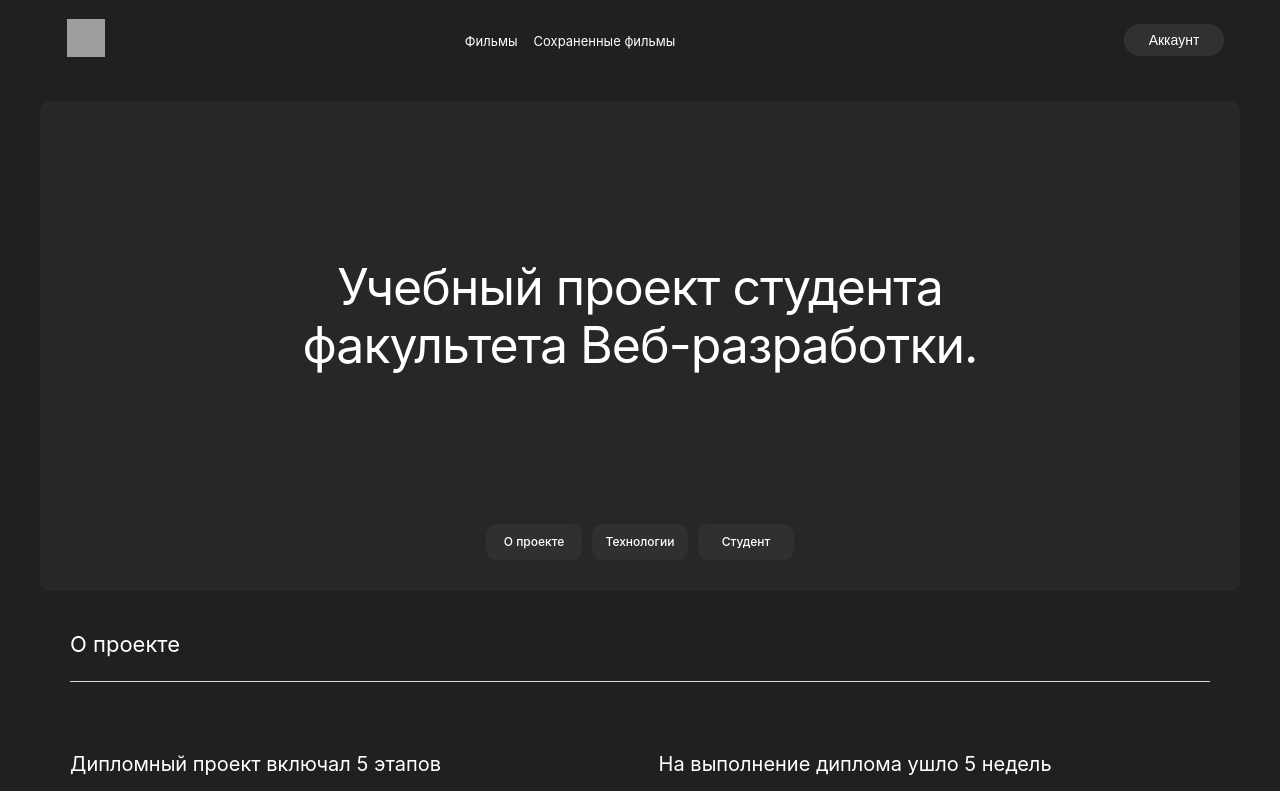
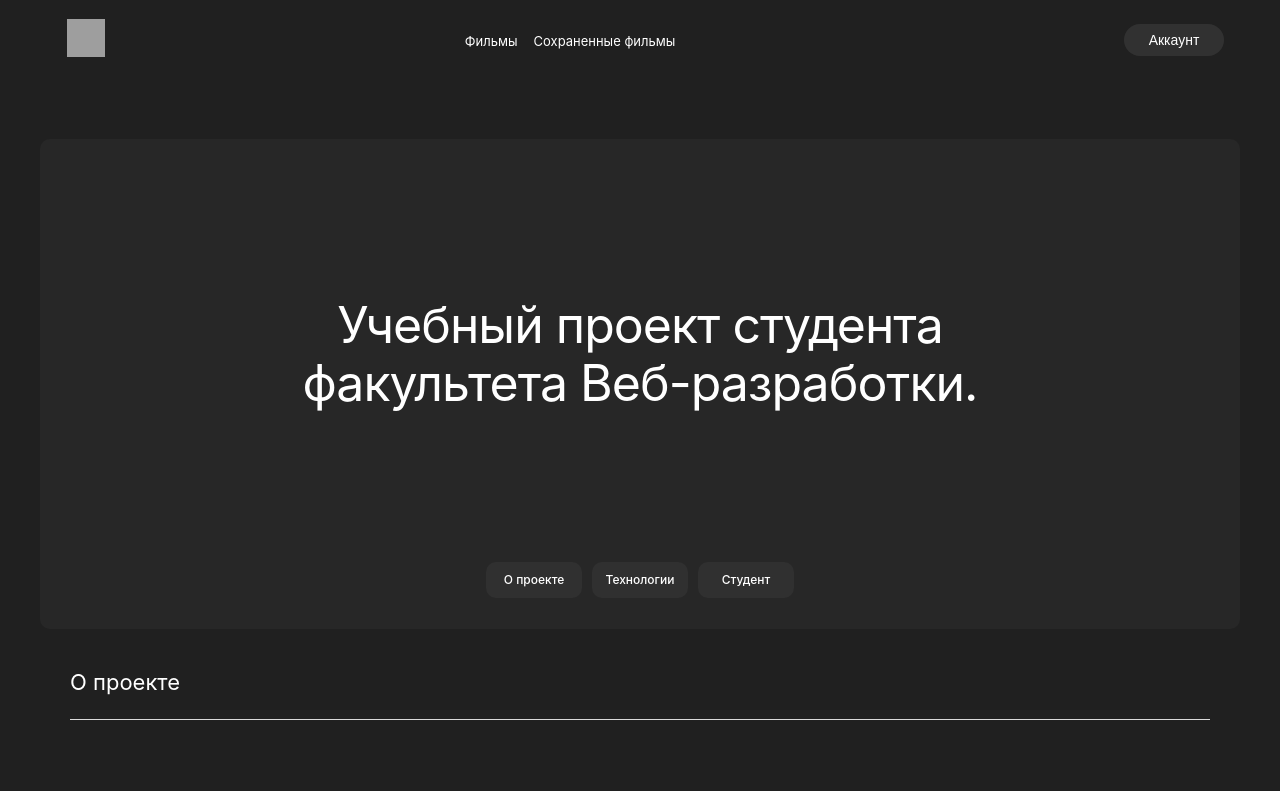
Before and after one commit to psychoHAHA/movies-explorer-frontend123, a React (Vite) app: page / in a window 1280 px wide. Shown: the top 791 px of the page. Built offline with nearby package versions, Linux system fonts and the light colour scheme; grey boxes are pictures that could not be loaded.

Commit message:
третья итерация

```diff
--- a/src/components/App/App.css
+++ b/src/components/App/App.css
@@ -2,6 +2,12 @@
   max-width: 100%;
   min-height: 100%;
   color: #fff;
+}
+
+.page {
+  min-height: 100%;
+  display: flex;
+  flex-direction: column;
 }
 
 body {
--- a/src/components/HeaderAuth/HeaderAuth.css
+++ b/src/components/HeaderAuth/HeaderAuth.css
@@ -12,10 +12,9 @@
   align-items: center;
   text-align: center;
   transition: all 0.3s ease-in-out;
-  transform: translateY(-100%);
+  transform: translateX(100%);
   visibility: hidden;
   z-index: 2;
-  overflow-y: hidden;
 }
 
 .header__navbar-list {
@@ -29,6 +28,7 @@
 .header__navbar--active {
   transform: none;
   visibility: visible;
+  position: fixed;
 }
 
 .header__navbar-item {
--- a/src/components/Main/Main.jsx
+++ b/src/components/Main/Main.jsx
@@ -11,7 +11,7 @@
   return (
     <>
     <Header />
-      <main>
+      <main className="page">
         <Promo />
         <AboutProject />
         <Techs />
--- a/src/components/Movies/Movies.css
+++ b/src/components/Movies/Movies.css
@@ -0,0 +1,6 @@
+.movies {
+  min-height: 100vh;
+  display: flex;
+  flex-direction: column;
+  flex: 1 1 auto;
+}
--- a/src/components/SavedMovies/SavedMovies.css
+++ b/src/components/SavedMovies/SavedMovies.css
@@ -0,0 +1,6 @@
+.saved-movie {
+  min-height: 100vh;
+  display: flex;
+  flex-direction: column;
+  flex: 1 1 auto;
+}
--- a/src/components/SavedMovies/SavedMovies.jsx
+++ b/src/components/SavedMovies/SavedMovies.jsx
@@ -1,16 +1,18 @@
-import './SavedMovies.css'
-import Header from '../Header/Header'
-import SearchForm from '../SearchForm/SearchForm'
-import MoviesCardList from '../MoviesCardList/MoviesCardList'
+import "./SavedMovies.css"
+import Header from "../Header/Header"
+import SearchForm from "../SearchForm/SearchForm"
+import MoviesCardList from "../MoviesCardList/MoviesCardList"
 import Footer from "../Footer/Footer"
 
 export default function SavedMovies() {
   return (
     <>
-      <Header />
-      <SearchForm />
-      <MoviesCardList />
-      <Footer />
+      <div className="saved-movie">
+        <Header />
+        <SearchForm />
+        <MoviesCardList />
+        <Footer />
+      </div>
     </>
   )
 }
```
